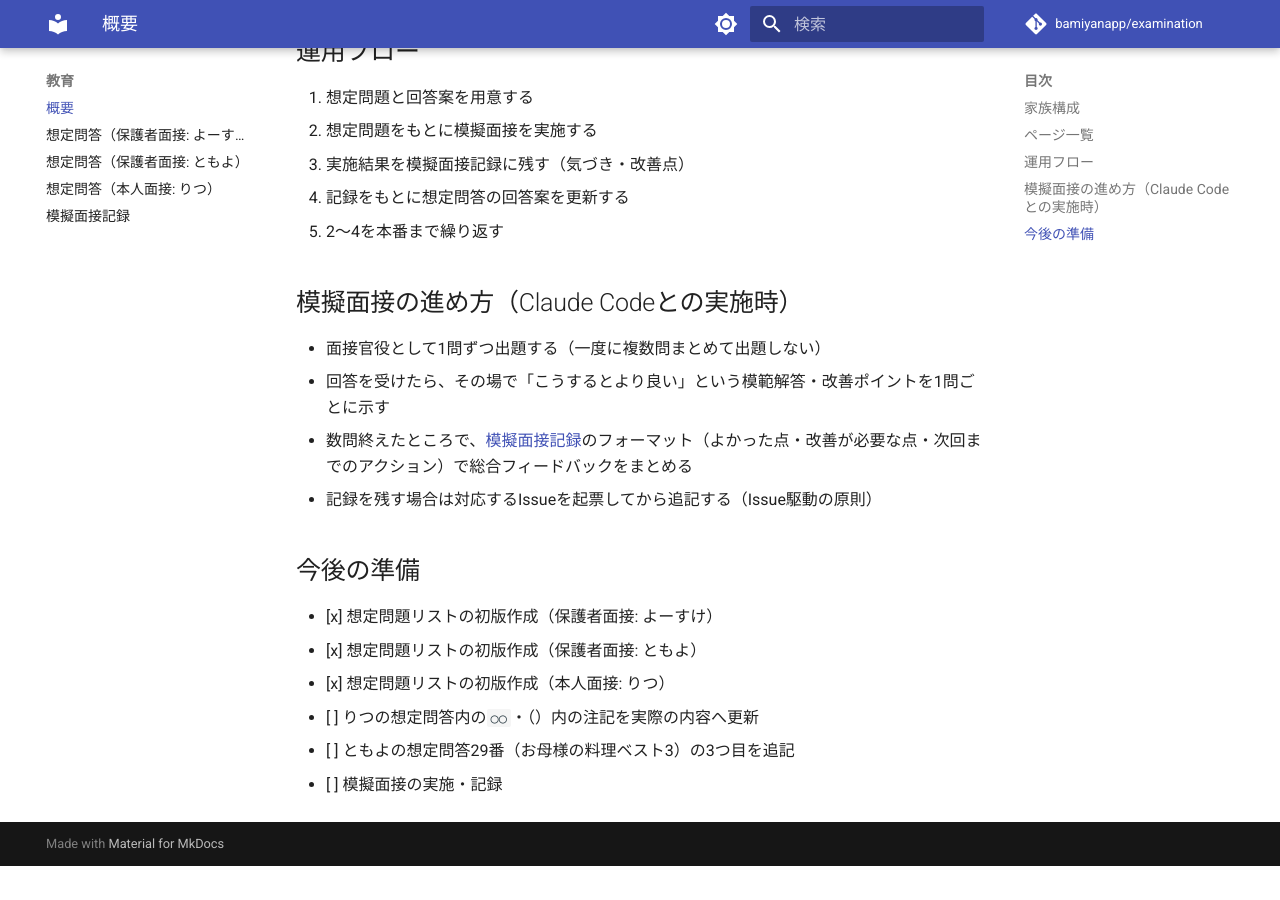
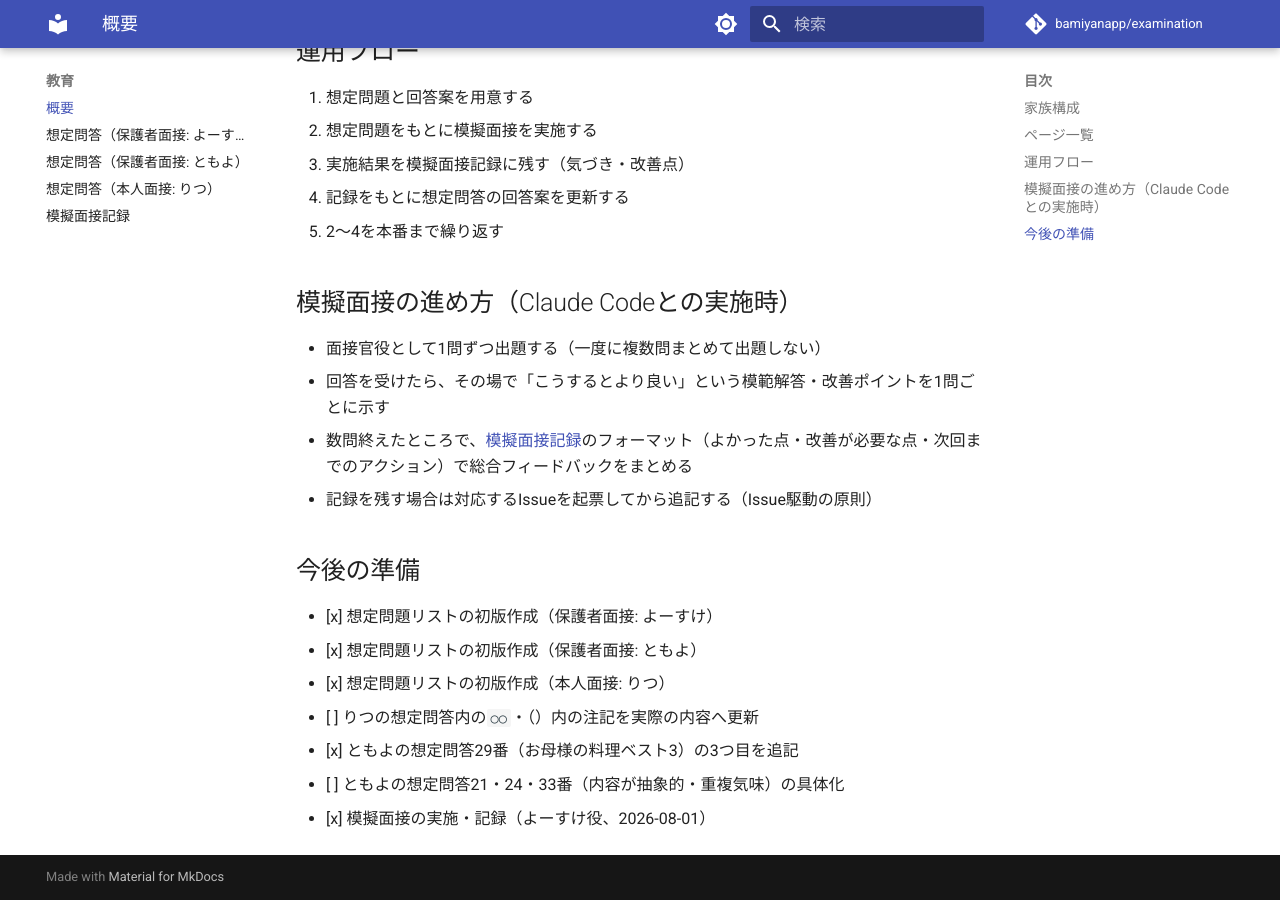
Before and after one commit to bamiyanapp/examination, an MkDocs documentation site: the page built from knowledge/education/index.md, in a window 1280 px wide and 900 px high, scrolled down 736 px. Built offline with MkDocs 1.6.1 and Material for MkDocs 9.7.7, drawn with Linux system fonts in a browser that asks for light colours; comment, search, counter and statistics services are not loaded; before the commit the page ends 1602 px from its top, so only the background shows below that.

Commit message:
docs(education): ともよ想定問答29番を完成させレビュー結果を反映
設計:
- 選定内容: `interview-tomoyo.md`全36問をレビューし、No.29（お母様の料理ベスト3）の未記入だった3つ目を「餃子」で補完した。No.21・24・33（内容が抽象的・他項目と重複気味）は具体的なエピソードが未取得のため今回は変更せず、`education/index.md`の今後の準備に課題として明記するに留めた
- 却下内容: No.21・24・33を推測で具体化する案
- 理由: 実在する家族の想定問答であり、本人から聞いていない具体例を憶測で書き加えると本番の面接対策として誤った情報になるため（Issue #9対応時と同じ方針）

影響:
- 影響モジュール: knowledge/education/interview-tomoyo.md、knowledge/education/index.md
- 振る舞いの変更: なし（コンテンツ更新のみ）

テスト:
- 追加済み: `mkdocs build --strict`成功、`node dev-standards/scripts/bootstrap.js --check`（18/18件OK）

```diff
--- a/knowledge/education/index.md
+++ b/knowledge/education/index.md
@@ -39,5 +39,6 @@
 - [x] 想定問題リストの初版作成（保護者面接: ともよ）
 - [x] 想定問題リストの初版作成（本人面接: りつ）
 - [ ] りつの想定問答内の`○○`・（）内の注記を実際の内容へ更新
-- [ ] ともよの想定問答29番（お母様の料理ベスト3）の3つ目を追記
-- [ ] 模擬面接の実施・記録
+- [x] ともよの想定問答29番（お母様の料理ベスト3）の3つ目を追記
+- [ ] ともよの想定問答21・24・33番（内容が抽象的・重複気味）の具体化
+- [x] 模擬面接の実施・記録（よーすけ役、2026-08-01）
```
Also changed, not shown: knowledge/education/interview-tomoyo.md (+1 -1 lines).
